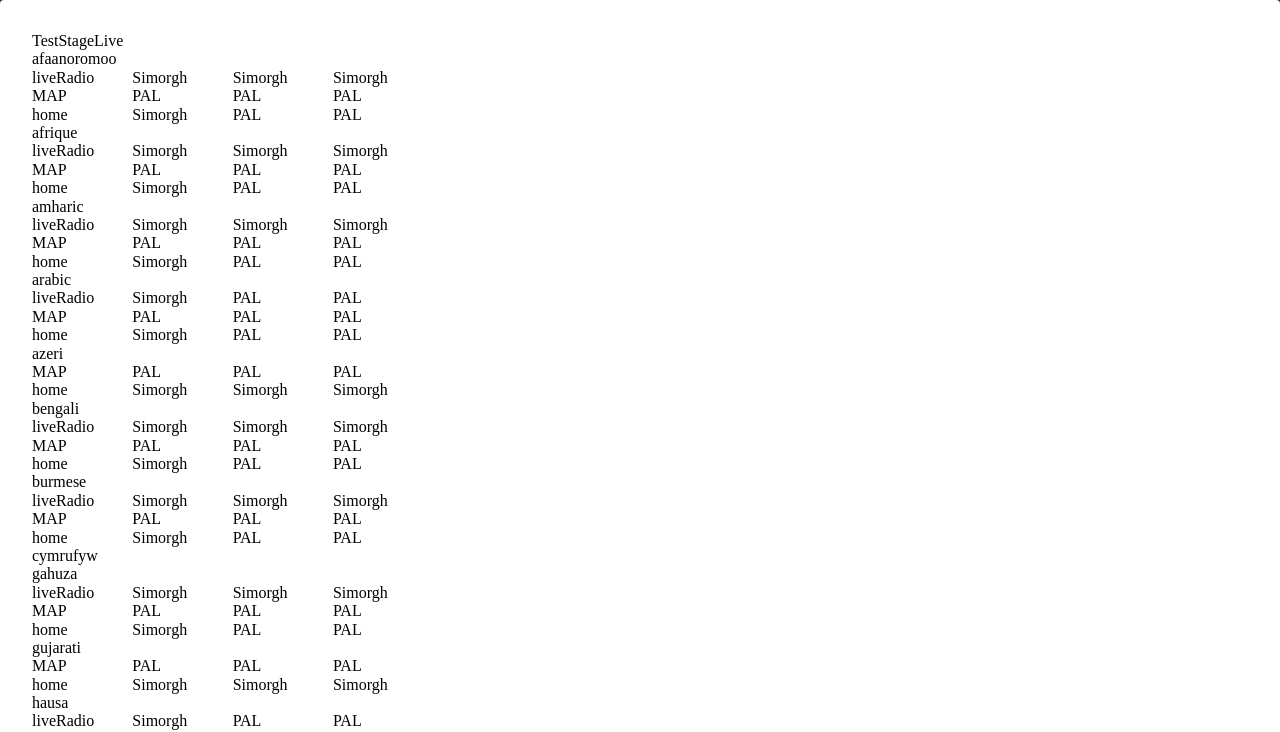
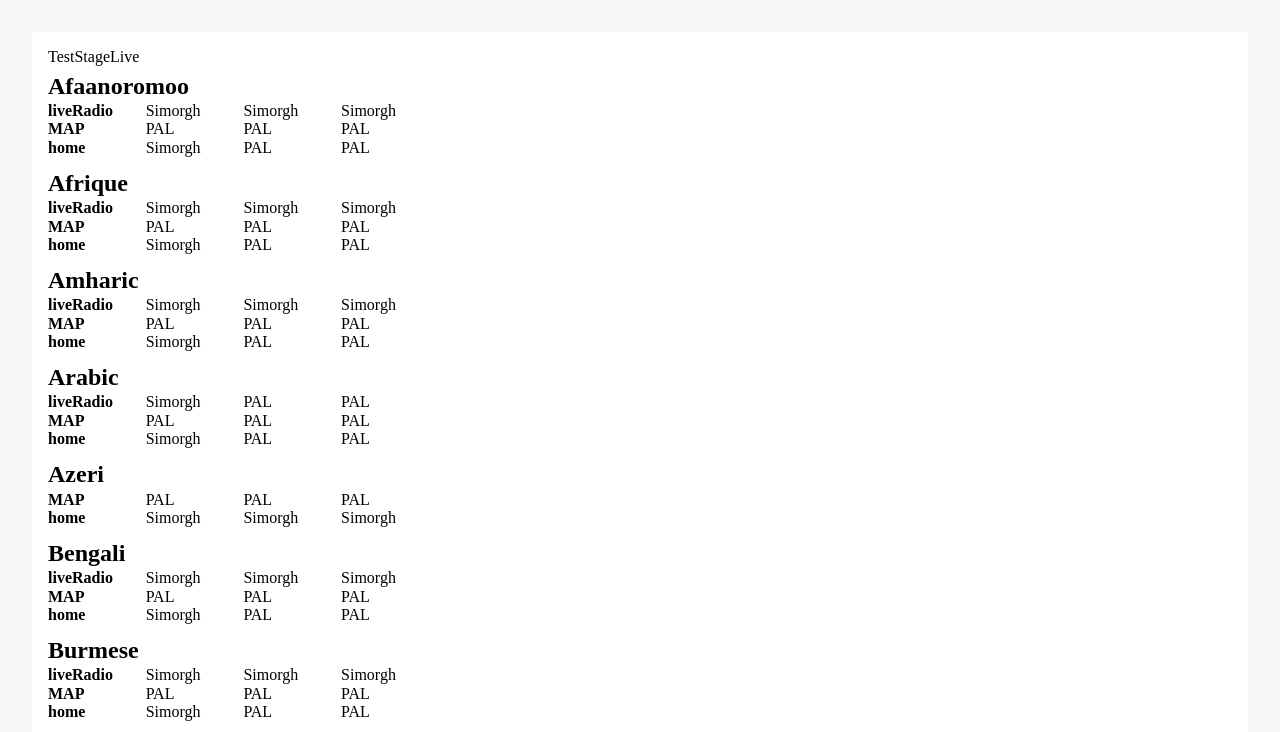
Before and after one commit to karinathomasbbc/ws-media-dashboard, a React (Create React App) app in the folder media-dashboard-react/: page / in a window 1280 px wide. Shown: the top 732 px of the page. Built offline with nearby package versions, Linux system fonts and the light colour scheme.

Commit message:
Very rough type sizing for services

```diff
--- a/media-dashboard-react/src/App.js
+++ b/media-dashboard-react/src/App.js
@@ -2,17 +2,18 @@ import React from "react";
 import styled from "styled-components/macro";
 import services from "./consts/services";
 import Table from "./components/Table";
+import Colors from "./consts/Colors";
 
 const AppWrapper = styled.div`
-  background-color: #282c34;
-  min-height: 100vh;
-  color: white;
+  background-color: ${Colors.backgroundGrey};
+  display: flex;
+  flex-direction: column;
 `;
 
 const TableWrapper = styled.div`
-  padding: 1rem;
+  margin: 2rem;
   border-radius: 4px;
-  background-color: white;
+  background-color: ${Colors.white};
 `;
 
 const App = () => {
--- a/media-dashboard-react/src/components/Service.js
+++ b/media-dashboard-react/src/components/Service.js
@@ -4,18 +4,43 @@ import TableRow from "./TableRow";
 import TableDataItem from "./TableDataItem";
 import EnvironmentItem from "./EnvironmentItem";
 
-const ServiceWrapper = styled.div``;
+const ServiceWrapper = styled.div`
+  margin: 0.4rem 0;
+`;
+
+const ServiceTitleRow = styled(TableRow)`
+  margin-bottom: 0.1rem;
+`;
+
+const ServiceTitle = styled.span`
+  font-weight: bold;
+  font-size: 1.5rem;
+`;
+
+const PageTypeTitle = styled.span`
+  font-weight: bold;
+`;
+
+const capitaliseFirstLetter = string => {
+  const splitString = string.split("");
+  splitString[0] = splitString[0].toUpperCase();
+  return splitString.join("");
+};
 
 const Service = ({ serviceName, pageTypes }) => {
   return (
     <ServiceWrapper>
-      <TableRow>
-        <TableDataItem>{serviceName}</TableDataItem>
-      </TableRow>
+      <ServiceTitleRow>
+        <TableDataItem>
+          <ServiceTitle>{capitaliseFirstLetter(serviceName)}</ServiceTitle>
+        </TableDataItem>
+      </ServiceTitleRow>
       {pageTypes.map(page => {
         return (
           <TableRow>
-            <TableDataItem>{page.type}</TableDataItem>
+            <TableDataItem>
+              <PageTypeTitle>{page.type}</PageTypeTitle>
+            </TableDataItem>
             {page.environments.map(environment => {
               return (
                 <TableDataItem>
```
